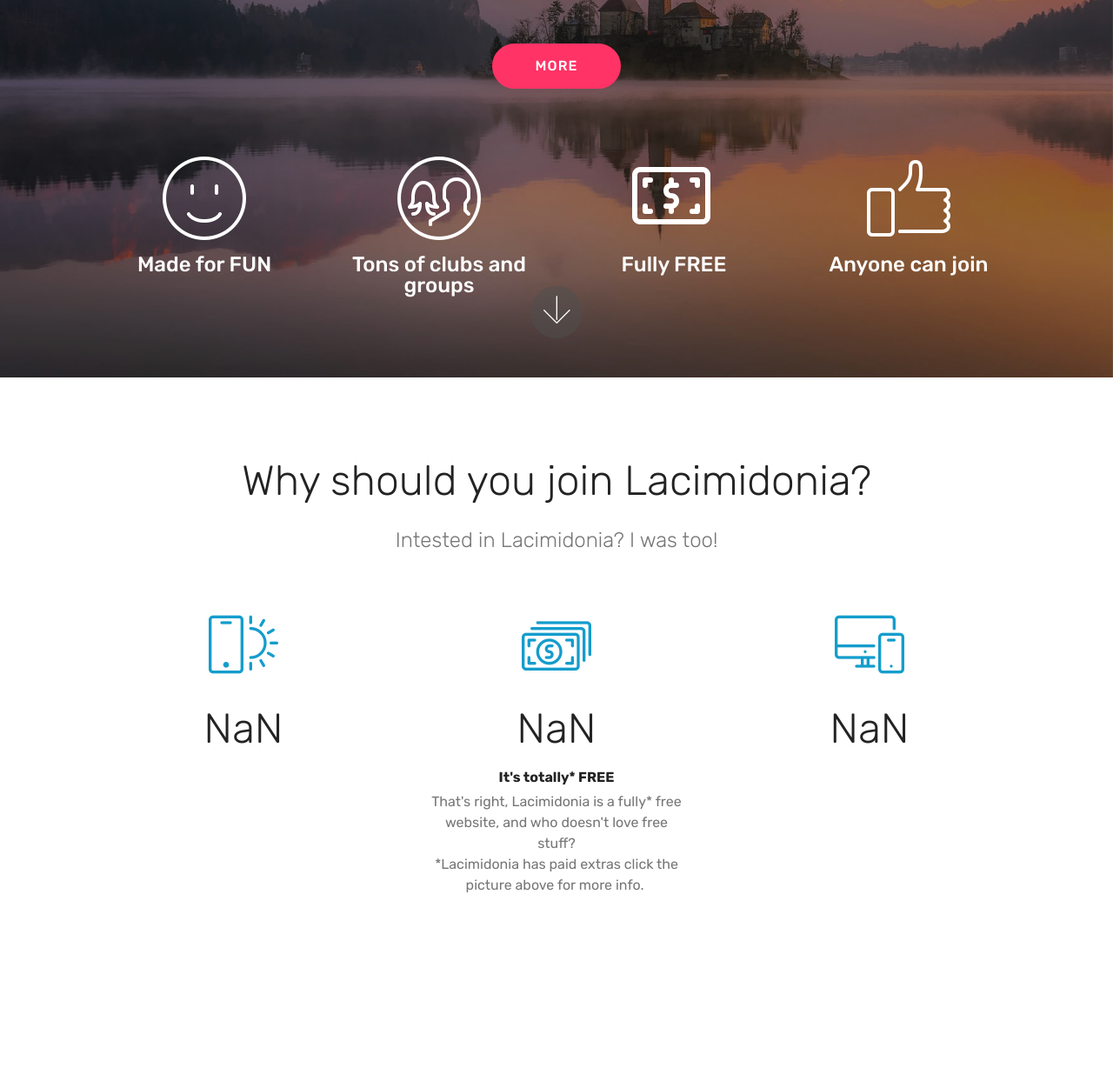
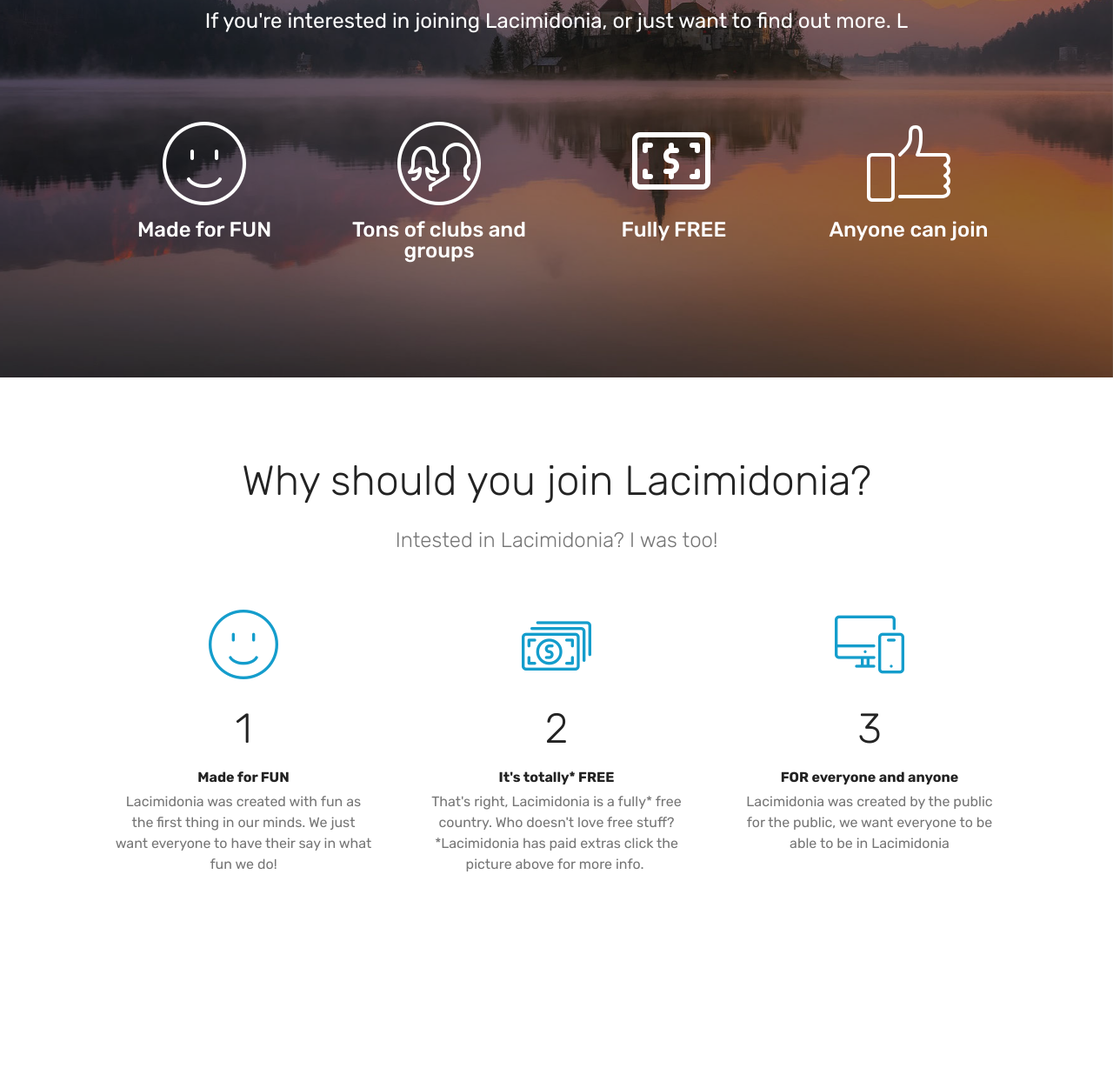
Before and after one commit to Lacimidonia/YEEET, a plain HTML site: page page3.html in a window 1280 px wide. Shown: the part 366-1594 px from the top of the page at 87% size. Drawn offline with Linux system fonts and the light colour scheme; files whose address does not match are found by name.

Commit message:
create github pages

```diff
--- a/page3.html
+++ b/page3.html
@@ -62,7 +62,7 @@
     </nav>
 </section>
 
-<section class="engine"><a href="https://mobirise.info/r">free bootstrap templates</a></section><section class="header12 cid-rwWsPRBZLG mbr-fullscreen mbr-parallax-background" id="header12-a">
+<section class="engine"><a href="https://mobirise.info/u">bootstrap responsive templates</a></section><section class="header12 cid-rwWsPRBZLG mbr-fullscreen mbr-parallax-background" id="header12-a">
 
 
 
@@ -73,8 +73,8 @@
             <div class="media-container">
                 <div class="col-md-12 align-center">
                     <h1 class="mbr-section-title pb-3 mbr-white mbr-bold mbr-fonts-style display-1"><br><br>JOIN LACIMIDONIA</h1>
-                    <p class="mbr-text pb-3 mbr-white mbr-fonts-style display-5">If you're interested in joining Lacimidonia, or just want to find out more. Look below!</p>
-                    <div class="mbr-section-btn align-center py-2"><a class="btn btn-md btn-secondary display-4" href="page3.html#form1-e">MORE</a></div>
+                    <p class="mbr-text pb-3 mbr-white mbr-fonts-style display-5">If you're interested in joining Lacimidonia, or just want to find out more. L</p>
+
 
                     <div class="icons-media-container mbr-white">
                         <div class="card col-12 col-md-6 col-lg-3">
@@ -117,11 +117,7 @@
             </div>
     </div>
 
-    <div class="mbr-arrow hidden-sm-down" aria-hidden="true">
-        <a href="#next">
-            <i class="mbri-down mbr-iconfont"></i>
-        </a>
-    </div>
+
 </section>
 
 <section class="counters1 counters cid-rwWtJuUOAQ" id="counters1-b">
@@ -140,14 +136,14 @@
                 <div class="card p-3 align-center col-12 col-md-6 col-lg-4">
                     <div class="panel-item p-3">
                         <div class="card-img pb-3">
-                            <span class="mbri-mobirise mbr-iconfont"></span>
+                            <span class="mbr-iconfont mbri-smile-face"></span>
                         </div>
 
                         <div class="card-text">
                             <h3 class="count pt-3 pb-3 mbr-fonts-style display-2">
-                                  #1</h3>
-                            <h4 class="mbr-content-title mbr-bold mbr-fonts-style display-7"></h4>
-                            <p class="mbr-content-text mbr-fonts-style display-7"></p>
+                                  1</h3>
+                            <h4 class="mbr-content-title mbr-bold mbr-fonts-style display-7">Made for FUN</h4>
+                            <p class="mbr-content-text mbr-fonts-style display-7">Lacimidonia was created with fun as the first thing in our minds. We just want everyone to have their say in what fun we do!</p>
                         </div>
                     </div>
                 </div>
@@ -156,13 +152,13 @@
                 <div class="card p-3 align-center col-12 col-md-6 col-lg-4">
                     <div class="panel-item p-3">
                         <div class="card-img pb-3">
-                            <span class="mbr-iconfont mbri-cash"></span>
+                            <a href="page7.html"><span class="mbr-iconfont mbri-cash"></span></a>
                         </div>
                         <div class="card-text">
-                            <h3 class="count pt-3 pb-3 mbr-fonts-style display-2">#2</h3>
+                            <h3 class="count pt-3 pb-3 mbr-fonts-style display-2">2</h3>
                             <h4 class="mbr-content-title mbr-bold mbr-fonts-style display-7">
                                 It's totally* FREE</h4>
-                            <p class="mbr-content-text mbr-fonts-style display-7">That's right, Lacimidonia is a fully* free website, and who doesn't love free stuff?<br>*Lacimidonia has paid extras click the picture above for more info.&nbsp;</p>
+                            <p class="mbr-content-text mbr-fonts-style display-7">That's right, Lacimidonia is a fully* free country. Who doesn't love free stuff?<br>*Lacimidonia has paid extras click the picture above for more info.&nbsp;</p>
                         </div>
                     </div>
                 </div>
@@ -174,9 +170,9 @@
                         </div>
                         <div class="card-text">
                             <h3 class="count pt-3 pb-3 mbr-fonts-style display-2">
-                                  #3</h3>
-                            <h4 class="mbr-content-title mbr-bold mbr-fonts-style display-7"></h4>
-                            <p class="mbr-content-text mbr-fonts-style display-7"></p>
+                                  3</h3>
+                            <h4 class="mbr-content-title mbr-bold mbr-fonts-style display-7">FOR everyone and anyone</h4>
+                            <p class="mbr-content-text mbr-fonts-style display-7">Lacimidonia was created by the public for the public, we want everyone to be able to be in Lacimidonia</p>
                         </div>
                     </div>
                 </div>
@@ -207,7 +203,7 @@
         <div class="row justify-content-center">
             <div class="media-container-column col-lg-8" data-form-type="formoid">
                 <!---Formbuilder Form--->
-                <form action="https://mobirise.com/" method="POST" class="mbr-form form-with-styler" data-form-title="Mobirise Form"><input type="hidden" name="email" data-form-email="true" value="YkZzpXOMbywxs/24NqnjsYa2J13dcgjrvRBVWXkPi849hrmfY5WMzHkikSBzy1KxeIe6tSiqqCCMGxgo5W/aEleg4K8Hps6G7LhENkiD0hGWB/Dc91pXzR2W5gf6MIX7">
+                <form action="https://mobirise.com/" method="POST" class="mbr-form form-with-styler" data-form-title="Mobirise Form"><input type="hidden" name="email" data-form-email="true" value="JvB7NUZZcSn4gBqpvYECIks9tu9+E001bEvU4Rpaqah4SuVLz62TgRmT+rnHzTkhGesuiQShqsRPYLxNcdzAq7LR8uaBmFNgey18b5aXm5xynLAmyAWDNxXkI9etrdB7">
                     <div class="row">
                         <div hidden="hidden" data-form-alert="" class="alert alert-success col-12">Thanks for filling out the form! It will be sent shortly!</div>
                         <div hidden="hidden" data-form-alert-danger="" class="alert alert-danger col-12">
```
Also changed, not shown: index.html (+1 -1 lines), page2.html (+2 -2 lines), page4.html (+2 -2 lines), page5.html (+1 -1 lines), page6.html (+2 -2 lines), page7.html (+1 -1 lines), assets/images/mbr-favicon.png, 1 other file.
